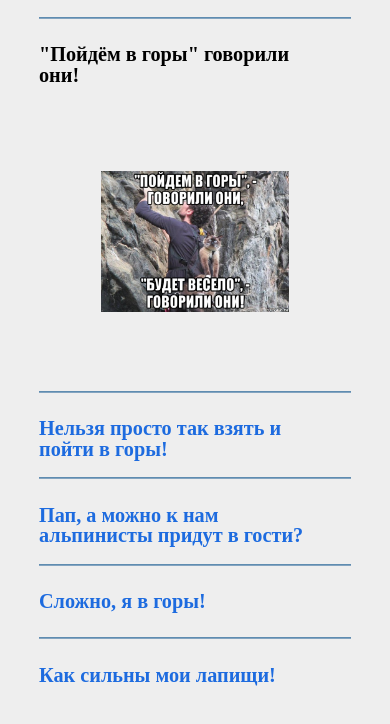
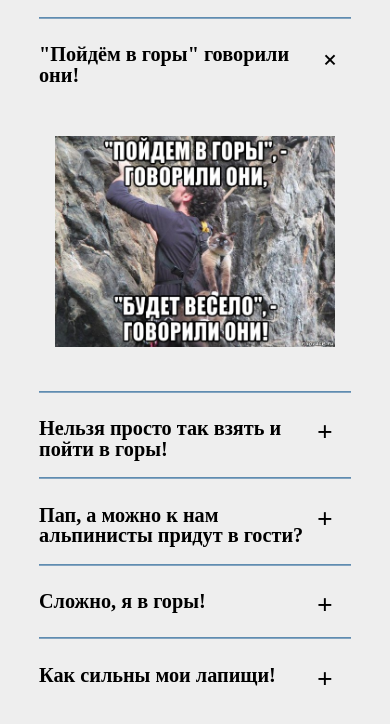
Before and after one commit to Domovenocheg/cssBayan, a plain HTML site: page cssBayan/index.html in a window 390 px wide. Shown: the part 52-776 px from the top of the page. Drawn offline with Linux system fonts and the light colour scheme.

Commit message:
feat: update of media:hover, date: sun, 12 march 2023,  time:21:34

```diff
--- a/cssBayan/style.css
+++ b/cssBayan/style.css
@@ -167,7 +167,7 @@ body {
     margin: 0 auto;
   }
   .img {
-    width: 60%;
+    width: 90%;
     height: 30rem;
   }
 }
@@ -181,7 +181,15 @@ body {
     margin: 0 auto;
   }
   .img {
-    width: 80%;
+    width: 90%;
     height: 20rem;
   }
 }
+@media (hover: none) {
+  .accordion {
+    color: black;
+  }
+  .cross {
+    opacity: 100;
+  }
+}
```
